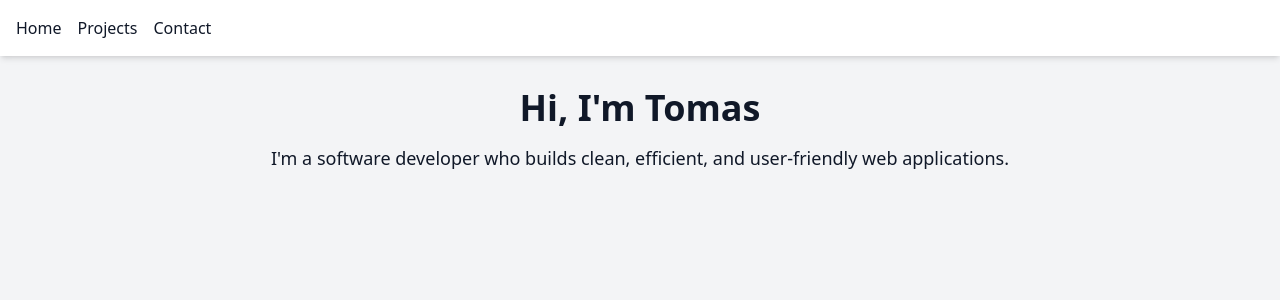
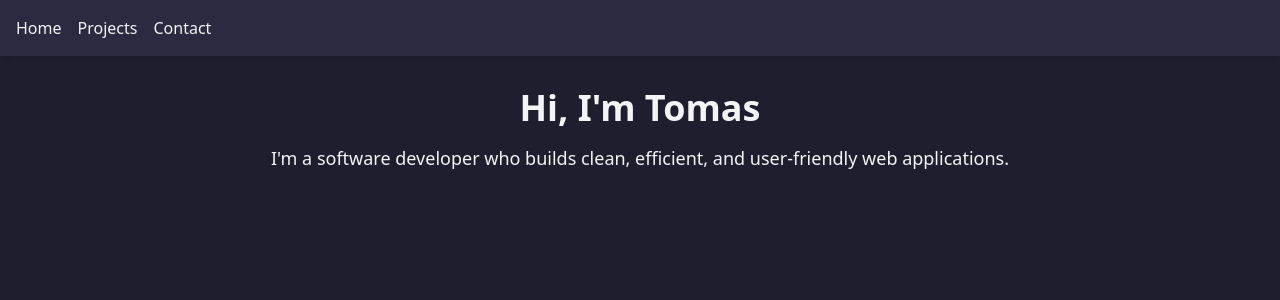
Before and after one commit to TomasCanevaro/portfolio, a Vue app: page /projects in a window 1280 px wide. Shown: the top 300 px of the page. Built offline with nearby package versions, Linux system fonts and the light colour scheme.

Commit message:
adjusted styling

```diff
--- a/src/App.vue
+++ b/src/App.vue
@@ -1,13 +1,10 @@
 <script setup>
 import NavBar from './components/NavBar.vue'
-import Home from './views/Home.vue'
-import Projects from './views/Projects.vue'
-import Contact from './views/Contact.vue'
 </script>
 
 <template>
 
-  <div class="min-h-screen bg-gray-100 text-gray-900">
+  <div class="min-h-screen bg-[#1e1e2f] text-gray-100">
     <NavBar />
     <router-view />
   </div>
--- a/src/components/NavBar.vue
+++ b/src/components/NavBar.vue
@@ -1,5 +1,5 @@
 <template>
-    <nav class="p-4 bg-white shadow-md flex gap-4">
+    <nav class="p-4 bg-[#2a2a40] text-gray-100 shadow-md flex gap-4">
         <router-link to="/" class="hover:underline">Home</router-link>
         <router-link to="/projects" class="hover:underline">Projects</router-link>
         <router-link to="/contact" class="hover:underline">Contact</router-link>
--- a/src/components/ProjectCard.vue
+++ b/src/components/ProjectCard.vue
@@ -1,10 +1,9 @@
 <template>
-<div class="bg-white p-4 rounded shadow">
-    <h3 class="text-xl font-bold">{{ project.title }}</h3>
-    <p class="my-2">{{ project.description }}</p>
-    <div class="flex gap-2">
-    <a :href="project.github" class="text-blue-600 hover:underline" target="_blank">GitHub</a>
-    <a :href="project.live" class="text-blue-600 hover:underline" target="_blank">Live Demo</a>
+<div class="bg-[#2b2b3c] text-gray-100 p-6 rounded-xl shadow-lg w-full max-w-md transition hover:shadow-xl hover:scale-[1.02]">
+    <h3 class="text-2xl font-semibold text-teal-300">{{ project.title }}</h3>
+    <p class="my-3 text-gray-300">{{ project.description }}</p>
+    <div class="flex gap-4 mt-4">
+    <a :href="project.github" class="text-blue-400 hover:text-blue-300 hover:underline" target="_blank">GitHub</a>
     </div>
 </div>
 </template>
```
